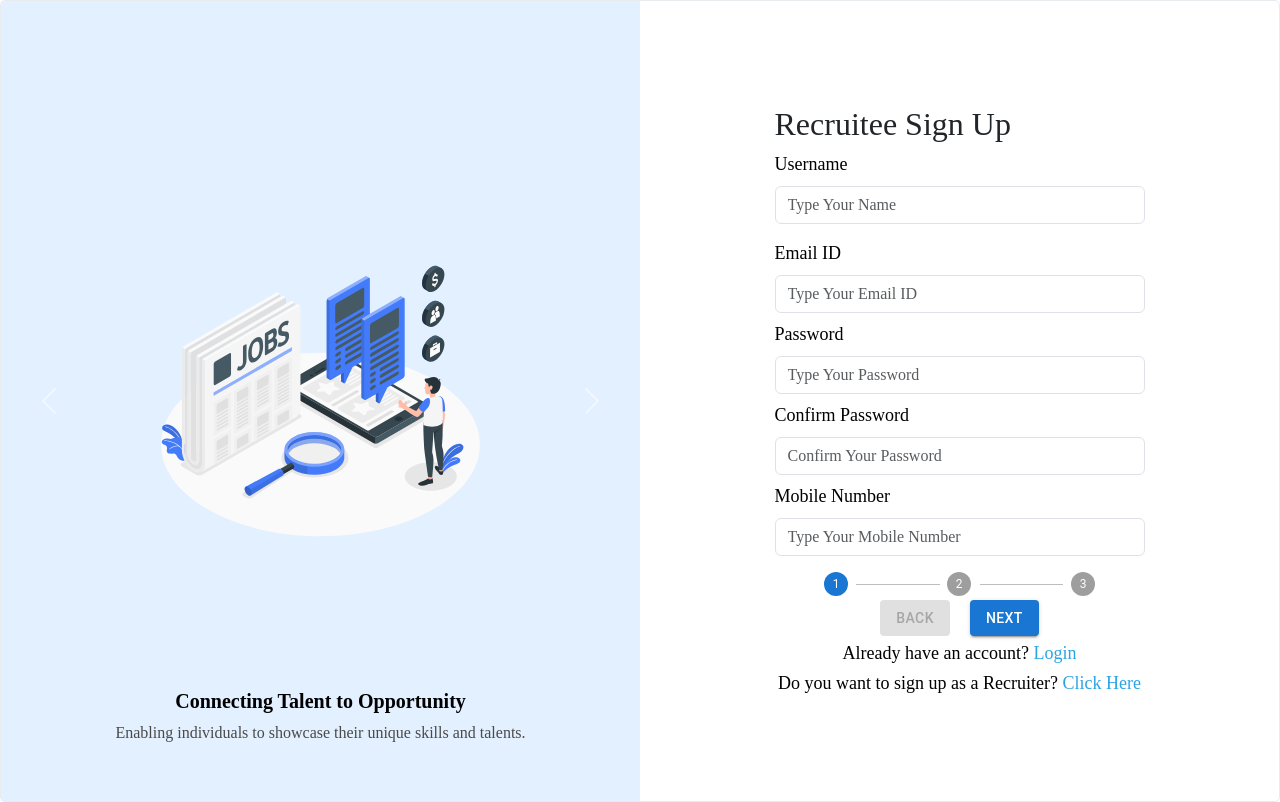
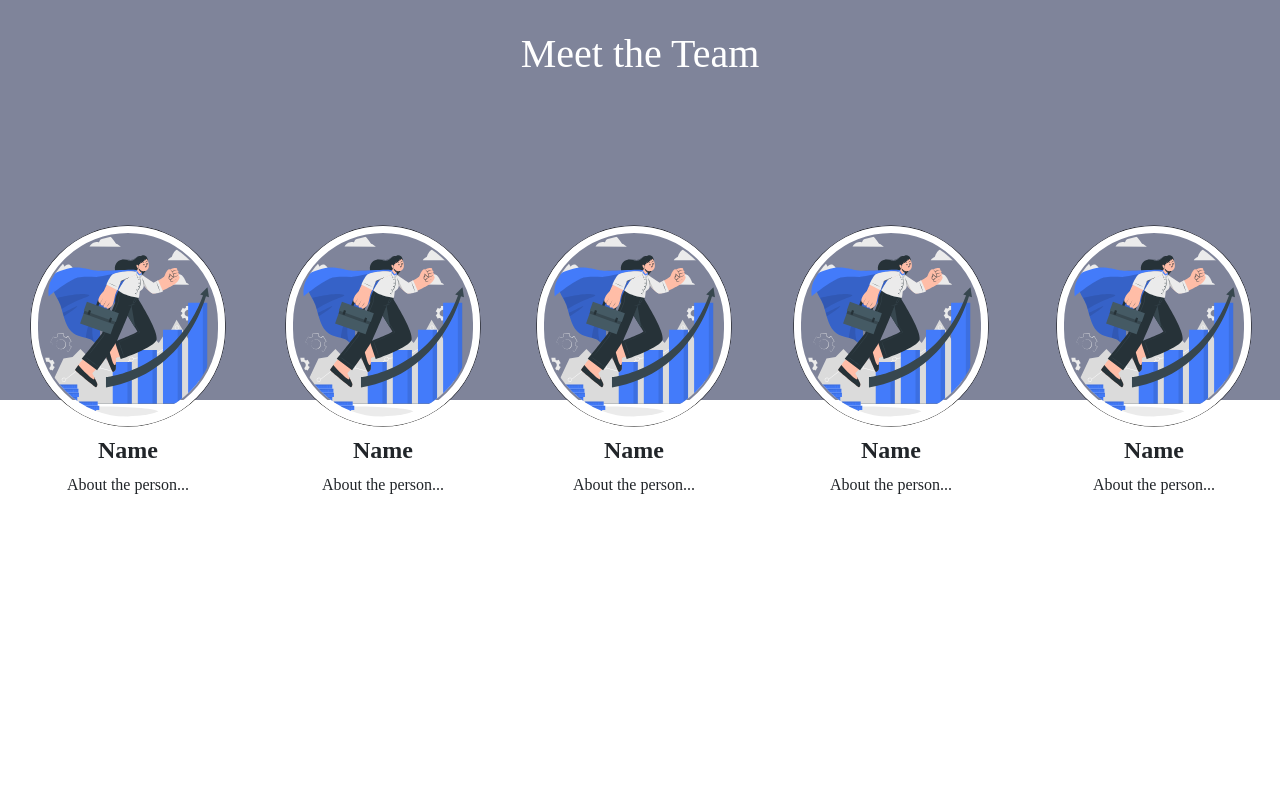
Before and after one commit to ramtanniru/Jobify, a React (Create React App) app: page / in a window 1280 px wide. Built offline with nearby package versions, Linux system fonts and the light colour scheme.

Commit message:
teammates page

```diff
--- a/package.json
+++ b/package.json
@@ -13,6 +13,7 @@
     "react": "^18.2.0",
     "react-dom": "^18.2.0",
     "react-scripts": "5.0.1",
+    "react-tooltip": "^5.23.0",
     "web-vitals": "^2.1.4"
   },
   "scripts": {
--- a/src/App.js
+++ b/src/App.js
@@ -2,13 +2,17 @@
 // import './App.css';
 // import Login from './pages/login';
 // import Signup from './pages/signup.js';
-import Signup2 from './pages/signup2.js';
+// import Signup2 from './pages/signup2.js';
+// import Modalsignup from './components/modalsignup';
+import Team from './pages/team';
 
 function App() {
   return (
     <div className="App">
-      <Signup2/>
+      {/* <Signup2/> */}
       {/* <Login/> */}
+      {/* <Modalsignup/> */}
+      <Team/>
     </div>
   );
 }
--- a/src/Style.css
+++ b/src/Style.css
@@ -119,6 +119,7 @@ body{
   font-family: "Emilio Test";
   font-size: 48;
   font-weight: 600;
+  color: black;
 }
 .carousel-caption p{
   font-family: "Montserrat";
@@ -129,3 +130,58 @@ body{
   font-family: "Montserrat";
   font-size: 18;
 }
+
+.modal-header .close {
+  border: none;
+  height: 40px;
+  width: 30px;
+  background-color: rgba(232, 226, 226, 0.823);
+  color: black;
+  font-weight: bold;
+  border-radius: 10px;
+  text-align: center;
+  font-size: 25px;
+}
+.modal-title{
+  font-family: "Montserrat";
+  font-size: 18;
+  font-weight: bold;
+}
+.team-container{
+  height: 100vh;
+  background: linear-gradient(to bottom, #7F849A 50%, #FFFF 50%);
+  position: relative;
+  padding-top: 30px;
+}
+.image-container{
+  height:240px;
+}
+.img {
+  height: 200px;
+  border: 7px solid white;
+  border-radius: 100px;
+  box-shadow: 0 0 0 0.5px black;
+  padding: 2px;
+  margin: 2px;
+}
+
+
+.image-container{
+  background: transparent;
+  width:240px;
+  position: absolute;
+  top: 28%;
+}
+.card-container {
+  flex: 0 0 calc(20% - 20px);
+  margin: 0 10px;
+  box-sizing: border-box;
+}
+.card-container h4{
+  font-family: "Montserrat";
+  font-weight: bold;
+}
+.card-container p{
+  font-family: "Montserrat";
+
+}
--- /dev/null
+++ b/src/components/modalsignup.js
@@ -0,0 +1,49 @@
+import React, { useState } from 'react';
+import 'bootstrap/dist/css/bootstrap.min.css';
+import '../Style.css'
+
+const MyComponent = () => {
+  const [showModal, setShowModal] = useState(false);
+
+  const openModal = () => {
+    setShowModal(true);
+  };
+
+  const closeModal = () => {
+    setShowModal(false);
+  };
+
+  return (
+    <>
+      {/* Button to trigger the modal */}
+      <button type="button" className="btn btn-primary" onClick={openModal}>
+        Small modal
+      </button>
+
+      {/* Modal */}
+      {showModal && (
+        <div className="modal show" tabIndex="-1" role="dialog" style={{ display: 'block' }}>
+          <div className="modal-dialog modal-sm" role="document">
+            <div className="modal-content">
+
+              <div className="modal-header" style={{backgroundColor:"#E2F0FF"}}>
+                <h5 className="modal-title"style={{fontfamily: "Montserrat"}}>SignUp as</h5>
+                <button type="button"  className="close" onClick={closeModal}>
+                  <span aria-hidden="true">&times;</span>
+                </button>
+              </div>
+              <div className="modal-body d-flex flex-row justify-content-around my-3">
+
+                <button className='btn  btn-primary'  >Recruiter</button>
+                <button className='btn btn-primary'>Recruitee</button>
+              </div>
+
+            </div>
+          </div>
+        </div>
+      )}
+    </>
+  );
+};
+
+export default MyComponent;
--- a/src/pages/login.js
+++ b/src/pages/login.js
@@ -109,12 +109,13 @@ export default function Form() {
                 width="16"
                 height="16"
                 fill="currentColor"
-                class="bi bi-info-circle"
+                class="bi bi-info-circle tooltip-test"
                 viewBox="0 0 16 16"
               >
+                <title>Username is required</title>
                 <path d="M8 15A7 7 0 1 1 8 1a7 7 0 0 1 0 14zm0 1A8 8 0 1 0 8 0a8 8 0 0 0 0 16z" />
                 <path d="m8.93 6.588-2.29.287-.082.38.45.083c.294.07.352.176.288.469l-.738 3.468c-.194.897.105 1.319.808 1.319.545 0 1.178-.252 1.465-.598l.088-.416c-.2.176-.492.246-.686.246-.275 0-.375-.193-.304-.533L8.93 6.588zM9 4.5a1 1 0 1 1-2 0 1 1 0 0 1 2 0z" />
-              </svg>
+              </svg >
             </div>
             {/* {showErrorMessage && (
               <div className="ui message text-danger text-left">
--- /dev/null
+++ b/src/pages/team.js
@@ -0,0 +1,47 @@
+import React from 'react';
+import img from '../assets/img1.svg'
+import '../Style.css';
+export default function Team(){
+    return(
+        <div className='team-container text-center '>
+            <h1 style={{color:"white",fontFamily:"Montserrat",fontWeigth:"bold"}}>Meet the Team</h1>
+            <div className='d-flex flex-row justify-content-between w-100'>
+            <div className='card-container mx-2'>
+                <div className='image-container'>
+                    <img src={img} alt="Teammate 1" className='img' />
+                    <div className='p-2'><h4>Name</h4>
+                    <p>About the person...</p></div>
+                    </div>
+            </div>
+            <div className='card-container mx-1'>
+                <div className='image-container'>
+                    <img src={img} alt="Teammate 2" className='img' />
+                    <div className='p-2'><h4>Name</h4>
+                    <p>About the person...</p></div>
+                    </div>
+            </div>
+            <div className='card-container mx-1'>
+                <div className='image-container'>
+                    <img src={img} alt="Teammate 1" className='img' />
+                    <div className='p-2'><h4>Name</h4>
+                    <p>About the person...</p></div>
+                    </div>
+            </div>
+            <div className='card-container'>
+                <div className='image-container'>
+                    <img src={img} alt="Teammate 1" className='img' />
+                    <div className='p-2'><h4>Name</h4>
+                    <p>About the person...</p></div>
+                    </div>
+            </div>
+            <div className='card-container'>
+                <div className='image-container'>
+                    <img src={img} alt="Teammate 1" className='img' />
+                    <div className='p-2'><h4>Name</h4>
+                    <p>About the person...</p></div>
+                    </div>
+            </div>
+        </div>
+        </div>
+    );
+}
```
Also changed, not shown: 1 other file (tests, documents, lock files or other folders).
